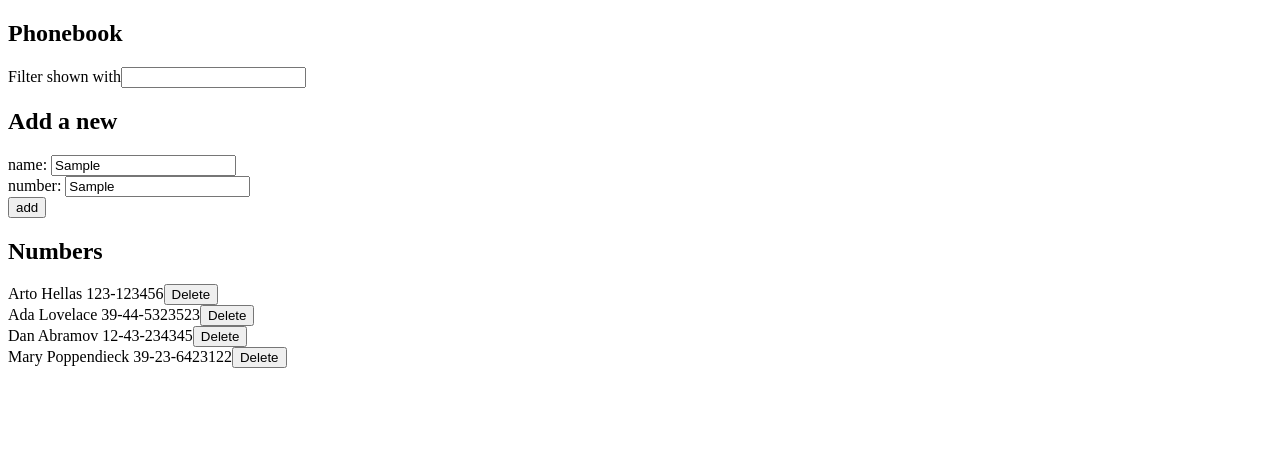
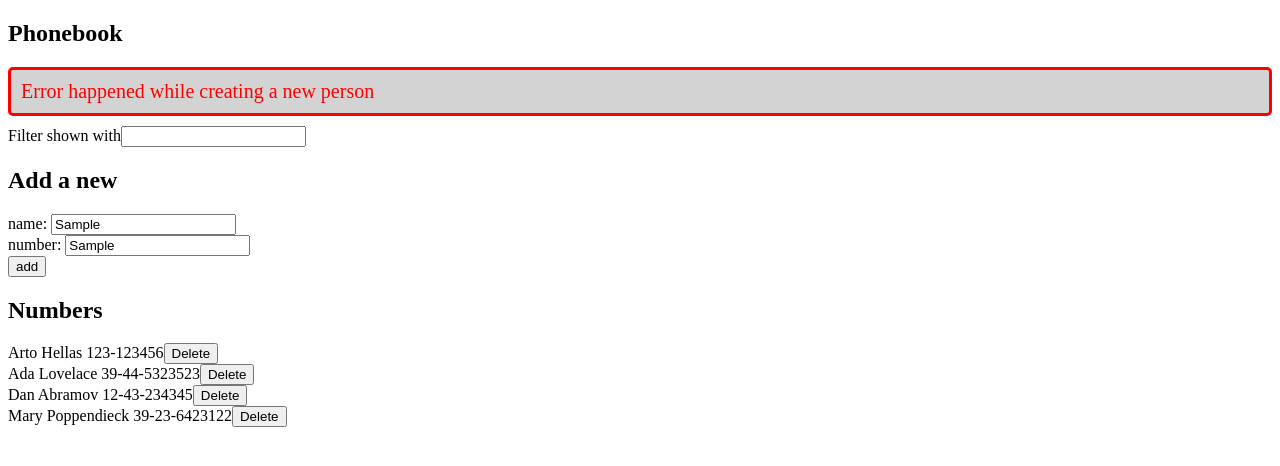
Before and after one commit to Soulgado/FullStackOpen, a React (Create React App) app in the folder part2/phonebook/: page / in a window 1280 px wide. Both pictures are taken after typing "Sample", "Sample" into the empty fields and a click on the button "add". Shown: the top 466 px of the page. Built offline with nearby package versions, Linux system fonts and the light colour scheme; no server answers; data requests are answered from the project's data file.

Commit message:
Exercise 2.17

```diff
--- a/part2/phonebook/src/App.js
+++ b/part2/phonebook/src/App.js
@@ -6,6 +6,7 @@ import Filter from "./Components/Filter";
 import PersonForm from './Components/PersonForm';
 import Persons from './Components/Persons';
 import Notification from './Components/Notification';
+import ErrorMessage from './Components/Error';
 
 import personsService from "./Services/Persons";
 
@@ -15,6 +16,7 @@ const App = () => {
   const [newNumber, setNewNumber] = useState('');
   const [filterName, setFilterName] = useState('');
   const [notificationMessage, setNotificationMessage] = useState(null);
+  const [errorMessage, setErrorMessage] = useState(null);
 
   const personsToShow = () => persons.filter(person =>
     person.name.toLowerCase().startsWith(filterName.toLowerCase()));
@@ -47,7 +49,10 @@ const App = () => {
             }, 4000);
           })
           .catch(error => {
-            alert(`The person ${person.name} does not exist`);
+            setErrorMessage(`Information of ${person.name} has already been removed from server`);
+            setTimeout(() => {
+              setErrorMessage(null)
+            }, 4000);
             setPersons(persons.filter(p => p.id !== person.id));
           });
       }
@@ -70,7 +75,12 @@ const App = () => {
           setNotificationMessage(null);
         }, 4000);
       })
-      .catch(error => alert(`Error happened while creating a person: ${error}`));
+      .catch(error => {
+        setErrorMessage("Error happened while creating a new person");
+        setTimeout(() => {
+          setErrorMessage(null)
+        }, 4000);
+      });
   }
 
   const handleDeleteClick = (id) => () => {
@@ -87,7 +97,10 @@ const App = () => {
           }, 4000);
         })
         .catch(error => {
-          alert(`This person has already been deleted`);
+          setErrorMessage(`Information of ${person.name} has already been removed from server`);
+            setTimeout(() => {
+              setErrorMessage(null)
+            }, 4000);
           setPersons(persons.filter(person => person.id !== id));
         });
     }
@@ -104,6 +117,7 @@ const App = () => {
   return (
     <div>
       <h2>Phonebook</h2>
+      <ErrorMessage message={errorMessage} />
       <Filter filterName={filterName} handleFilterChange={handleFilterChange} />
       <h2>Add a new</h2>
       <Notification message={notificationMessage} />
--- /dev/null
+++ b/part2/phonebook/src/Components/Error.js
@@ -0,0 +1,11 @@
+const ErrorMessage = ({ message }) => {
+    if (message === null) return null;
+
+    return (
+        <div className="message error">
+            {message}
+        </div>
+    )
+}
+
+export default ErrorMessage;
--- a/part2/phonebook/src/Components/Notification.js
+++ b/part2/phonebook/src/Components/Notification.js
@@ -2,7 +2,7 @@ const Notification = ({ message }) => {
     if (message === null) return null;
 
     return (
-        <div className="notification">
+        <div className="message notification">
             {message}
         </div>
     )
--- a/part2/phonebook/src/index.css
+++ b/part2/phonebook/src/index.css
@@ -1,5 +1,4 @@
-.notification {
-    color: green;
+.message {
     background: lightgrey;
     font-size: 20px;
     border-style: solid;
@@ -7,3 +6,11 @@
     padding: 10px;
     margin-bottom: 10px;
 }
+
+.notification {
+    color: green;
+}
+
+.error {
+    color: red;
+}
```
